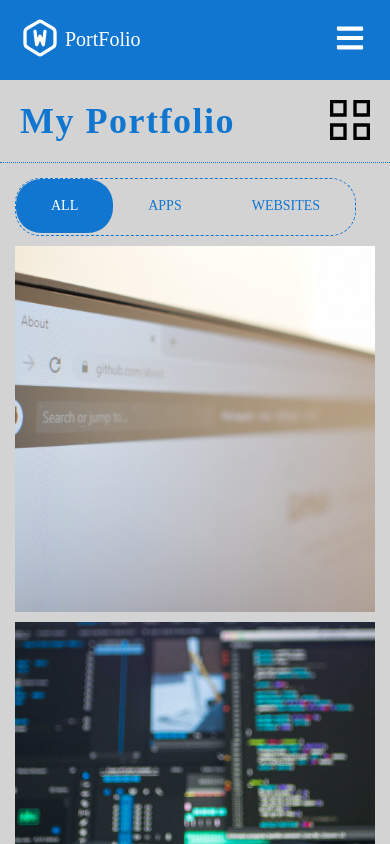
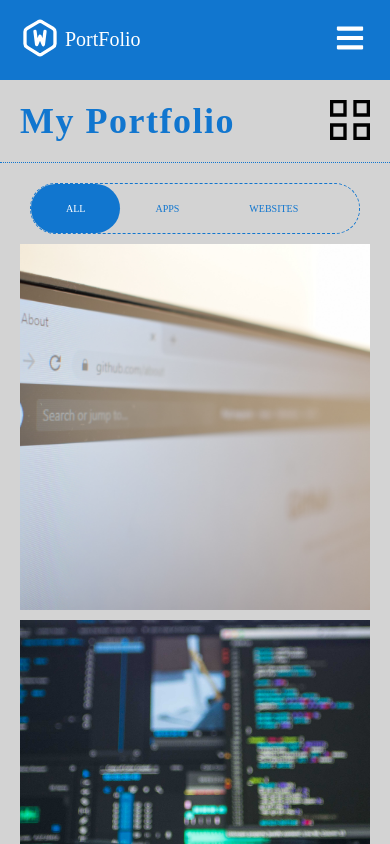
Before and after one commit to AbdulWahab-Mughal/Personal-Portfolio-using-ReactJs, a React (Vite) app: page /portfolio in a window 390 px wide. Shown: the top 844 px of the page. Built offline with nearby package versions, Linux system fonts and the light colour scheme.

Commit message:
AllDoneMedia

```diff
--- a/src/Components/Contact/Contact.scss
+++ b/src/Components/Contact/Contact.scss
@@ -1,4 +1,4 @@
-.contact{
+.contact {
   position: relative;
   overflow: hidden;
 
@@ -28,7 +28,6 @@
         border-radius: 5px;
         color: black;
         background-color: rgb(153, 173, 192);
-
       }
       textarea {
         outline: none;
@@ -48,13 +47,52 @@
         padding: 8px 45px;
         cursor: pointer;
       }
-      button:hover{
+      button:hover {
         color: #ffffff;
         background-color: var(--yellow-theme-main-color);
       }
     }
   }
 }
-.active{
+.active {
   z-index: -1;
 }
+
+@media (min-width: 520px) and (max-width:768px) {
+  .contact .contact__content form label {
+    margin: 13px 0px;
+    font-size: 1.2rem;
+  }
+  .contact .contact__content form input {
+    font-size: 1.1rem;
+    padding: 13px 75px;
+  }
+  .contact .contact__content form textarea {
+    font-size: 1.1rem;
+    padding: 31px 75px;
+  }
+  .contact .contact__content form button {
+    font-size: 1.1rem;
+    border-radius: 7px;
+    padding: 7px 33px;
+  }
+}
+@media (max-width: 520px) {
+  .contact .contact__content form label {
+    margin: 11px 0px;
+    font-size: 1.2rem;
+  }
+  .contact .contact__content form input {
+    font-size: 1.2rem;
+    padding: 9px 50px;
+  }
+  .contact .contact__content form textarea {
+    font-size: 1.2rem;
+    padding: 25px 50px;
+  }
+  .contact .contact__content form button {
+    font-size: 1.2rem;
+    border-radius: 6px;
+    padding: 6px 30px;
+  }
+}
--- a/src/Components/PortFolio/Portfolio.scss
+++ b/src/Components/PortFolio/Portfolio.scss
@@ -122,18 +122,16 @@
     flex-direction: column;
   }
 }
-@media (max-width: 519px) {
-  .portfolio_content{
-    padding: 15px;
-  }
-  .content_filter{
+@media (max-width: 520px) {
+  .portfolio_content
+  .content_filter {
     display: flex;
-    flex-direction: column;
-    border-radius: 20px;
-  }
-  li{
-    font-size: 5px;
-    padding: 15px 20px;
+    flex-direction: row;
+    margin: 0px 10px;
+
+}
+.portfolio_content .content_filter li {
+  font-size: 10px;
   }
 
   .content_cards {
```
